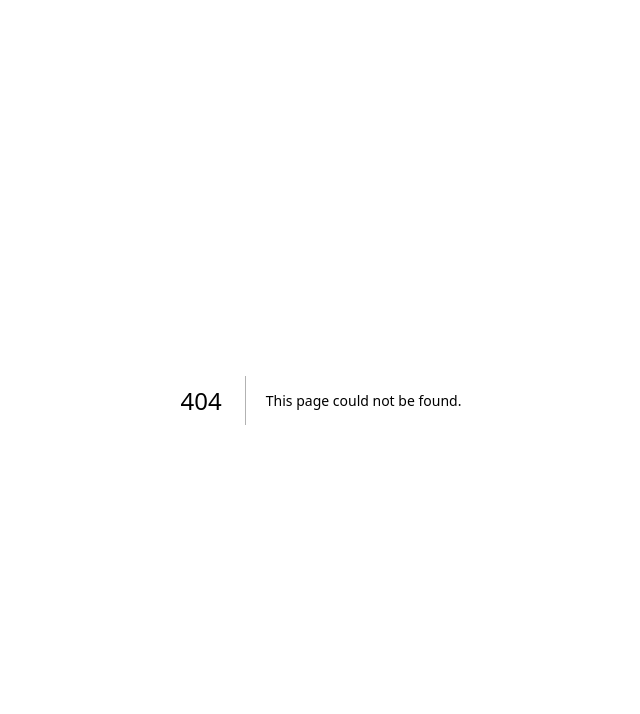
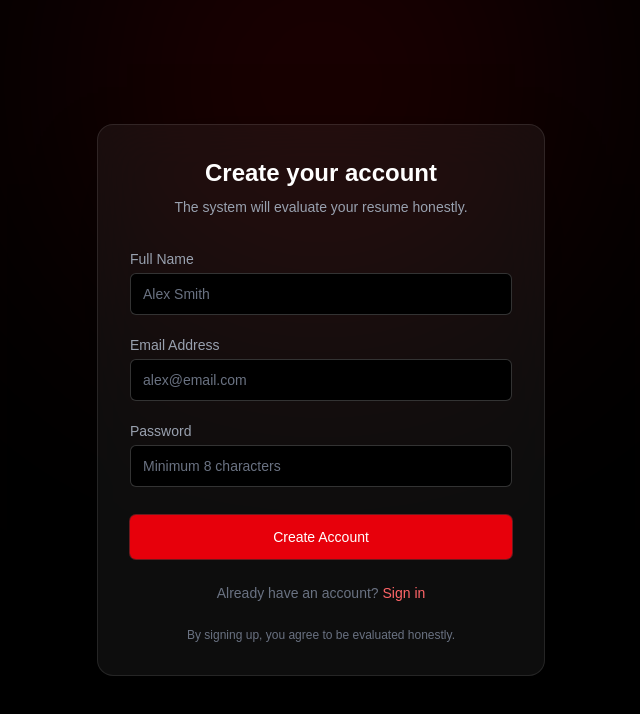
Before and after one commit to Smritijha45/ghost, a Next.js app: page /signup in a window 1280 px wide. Before the commit this address had no page. Shown: the top 714 px of the page, without its empty margins (319-959 px from the left). Built offline with nearby package versions, Linux system fonts and the light colour scheme.

Commit message:
signup done

```diff
--- a/app/login/page.tsx
+++ b/app/login/page.tsx
@@ -61,7 +61,7 @@ export default function LoginPage() {
         {/* Footer */}
         <div className="mt-6 text-center text-sm text-gray-400">
           No account?{" "}
-          <a href="#" className="text-red-500 hover:text-red-400">
+          <a href="/signup" className="text-red-500 hover:text-red-400">
             Get rejected first
           </a>
         </div>
--- /dev/null
+++ b/app/signup/page.tsx
@@ -0,0 +1,141 @@
+"use client";
+
+import Link from "next/link";
+
+export default function SignupPage() {
+  return (
+    <div className="relative min-h-screen bg-black flex items-center justify-center px-6 overflow-hidden">
+      {/* 🔴 Ambient red glow */}
+      <div className="pointer-events-none absolute -top-32 left-1/2 -translate-x-1/2 h-[420px] w-[420px] rounded-full bg-red-600/20 blur-[140px]" />
+
+      <div
+        className="
+          relative
+          w-full
+          max-w-md
+          rounded-2xl
+          border border-white/10
+          bg-white/5
+          backdrop-blur-xl
+          p-8
+          shadow-[0_30px_80px_-30px_rgba(0,0,0,0.9)]
+        "
+      >
+        {/* Header */}
+        <div className="mb-8 text-center">
+          <h1 className="text-2xl font-semibold text-white">
+            Create your account
+          </h1>
+          <p className="mt-2 text-sm text-gray-400">
+            The system will evaluate your resume honestly.
+          </p>
+        </div>
+
+        {/* Form */}
+        <form className="space-y-5">
+          <div>
+            <label className="block text-sm text-gray-400 mb-1">
+              Full Name
+            </label>
+            <input
+              type="text"
+              placeholder="Alex Smith"
+              className="
+                w-full
+                rounded-md
+                border border-white/20
+                bg-black
+                px-3 py-2.5
+                text-sm
+                text-white
+                placeholder:text-gray-500
+                focus:outline-none
+                focus:border-red-500/50
+              "
+            />
+          </div>
+
+          <div>
+            <label className="block text-sm text-gray-400 mb-1">
+              Email Address
+            </label>
+            <input
+              type="email"
+              placeholder="alex@email.com"
+              className="
+                w-full
+                rounded-md
+                border border-white/20
+                bg-black
+                px-3 py-2.5
+                text-sm
+                text-white
+                placeholder:text-gray-500
+                focus:outline-none
+                focus:border-red-500/50
+              "
+            />
+          </div>
+
+          <div>
+            <label className="block text-sm text-gray-400 mb-1">
+              Password
+            </label>
+            <input
+              type="password"
+              placeholder="Minimum 8 characters"
+              className="
+                w-full
+                rounded-md
+                border border-white/20
+                bg-black
+                px-3 py-2.5
+                text-sm
+                text-white
+                placeholder:text-gray-500
+                focus:outline-none
+                focus:border-red-500/50
+              "
+            />
+          </div>
+
+          {/* CTA */}
+          <button
+            type="submit"
+            className="
+              w-full
+              mt-2
+              rounded-md
+              bg-red-600
+              hover:bg-red-700
+              px-4 py-3
+              text-sm
+              font-medium
+              text-white
+              transition
+              ring-1 ring-red-500/40
+            "
+          >
+            Create Account
+          </button>
+        </form>
+
+        {/* Footer */}
+        <p className="mt-6 text-center text-sm text-gray-500">
+          Already have an account?{" "}
+          <Link
+            href="/login"
+            className="text-red-400 hover:text-red-300 transition"
+          >
+            Sign in
+          </Link>
+        </p>
+
+        {/* Micro warning */}
+        <p className="mt-6 text-center text-xs text-gray-500">
+          By signing up, you agree to be evaluated honestly.
+        </p>
+      </div>
+    </div>
+  );
+}
```
